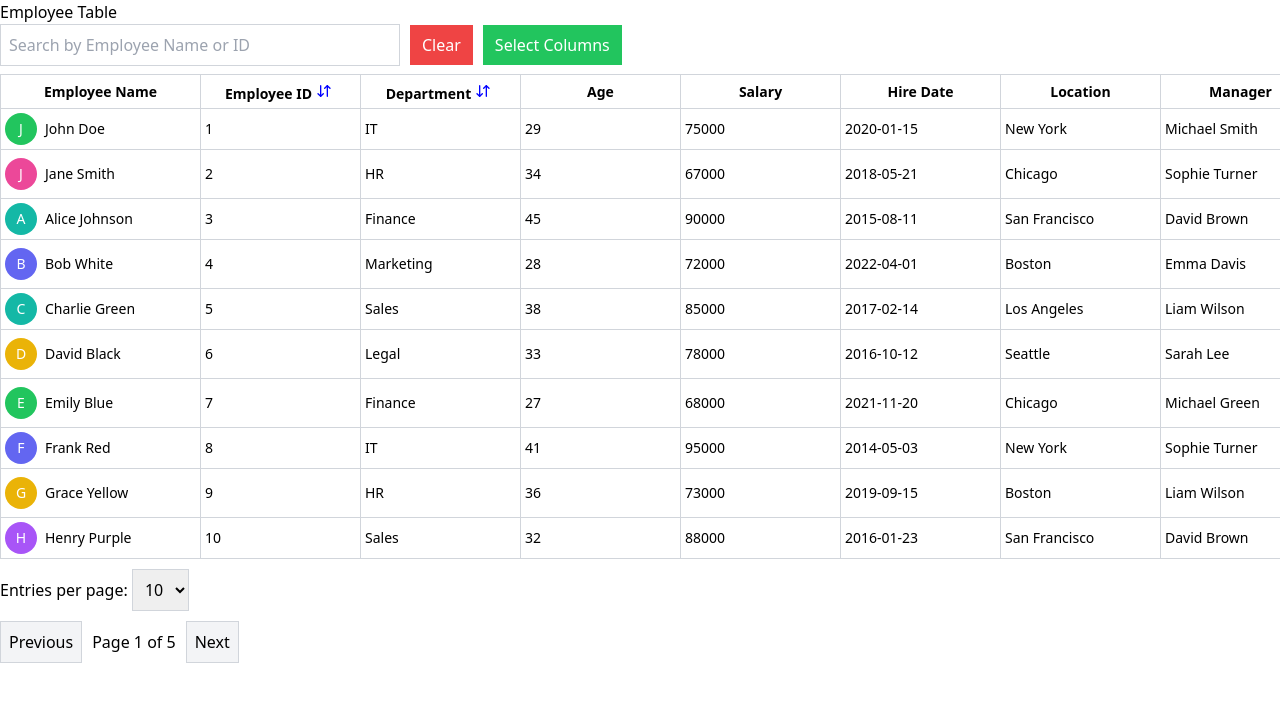
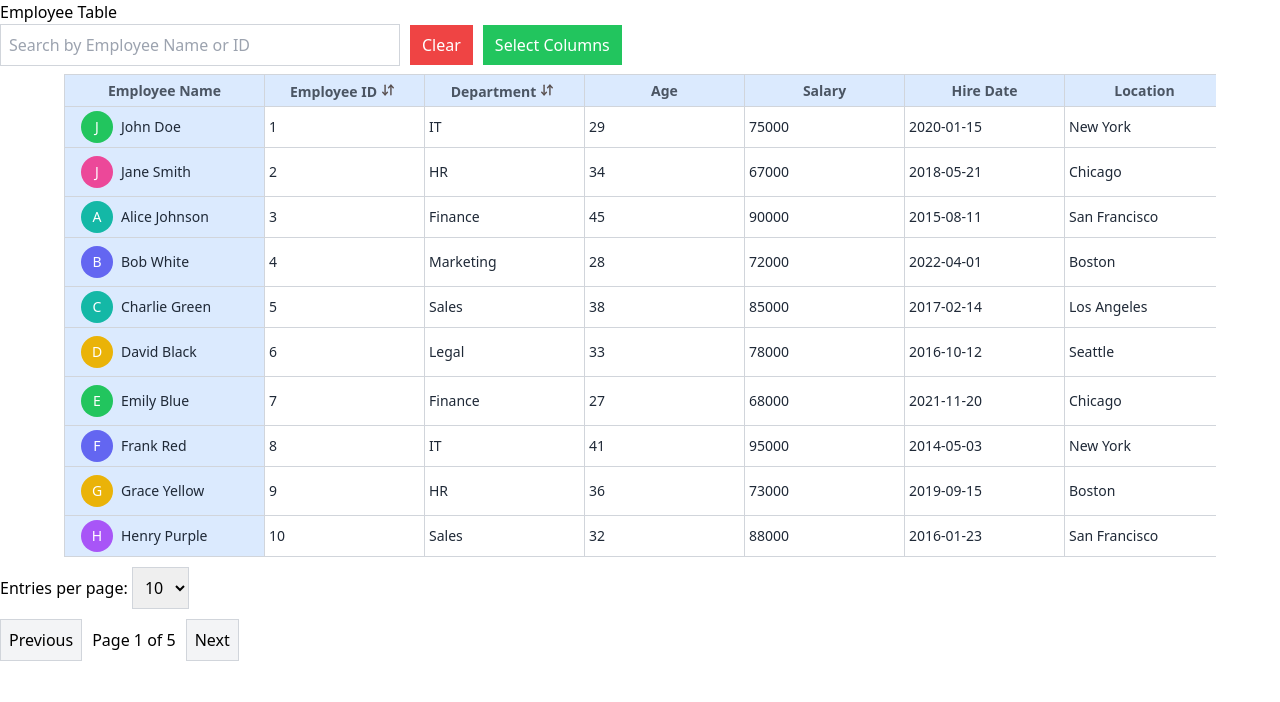
Before and after one commit to smirrr/DataTable, a React (Create React App) app: page / in a window 1280 px wide. Shown: the top 702 px of the page. Built offline with nearby package versions, Linux system fonts and the light colour scheme.

Commit message:
table and scrollbar styling

```diff
--- a/src/components/table.js
+++ b/src/components/table.js
@@ -151,8 +151,8 @@ const DataTable = () => {
                 </div>
             )}
 
-            <div className="overflow-x-auto max-w-full">
-                <table className="table-auto w-full border-collapse border border-gray-300 text-sm">
+            <div className="overflow-x-auto max-w-full mx-auto scrollbar-thin scrollbar-thumb-blue-500 scrollbar-track-gray-200" style={{ width: '90%' }}>
+                <table className="table-auto w-full border-collapse border border-gray-300 text-sm text-gray-800">
                     <thead>
                         <tr>
                             {columns.map(
@@ -160,7 +160,7 @@ const DataTable = () => {
                                     (index === 0 || selectedColumns.find((column) => column.name === col.name && column.visible)) && (
                                         <th
                                             key={index}
-                                            className={`min-w-[130px]  p-1 border border-gray-300 ${index === 0 ? 'sticky left-0 bg-white z-10' : 'static bg-transparent'}`}
+                                            className={`min-w-[130px] p-1 border border-gray-300 ${index === 0 ? 'sticky left-0 z-10' : 'static bg-blue-100 text-gray-600'} bg-blue-100 text-gray-600`}
                                         >
                                             {col.sortable ? (
                                                 <>
@@ -169,7 +169,7 @@ const DataTable = () => {
                                                         className="cursor-pointer p-1 border-none bg-transparent"
                                                         onClick={() => handleSort(col.name)}
                                                     >
-                                                        {sortColumn === col.name ? (sortDirection === 'asc' ? <ArrowUpNarrowWide size={16} color="blue" /> : <ArrowUpWideNarrow size={16} color="blue" />) : <ArrowDownUp size={16} color="blue" />}
+                                                        {sortColumn === col.name ? (sortDirection === 'asc' ? <ArrowUpNarrowWide size={16} color="#5b5252" /> : <ArrowUpWideNarrow size={16} color="#5b5252" />) : <ArrowDownUp size={14} color="#5b5252" strokeWidth={2.5} />}
                                                     </button>
                                                 </>
                                             ) : (
@@ -188,7 +188,7 @@ const DataTable = () => {
                                         (colIndex === 0 || selectedColumns.find((column) => column.name === col.name && column.visible)) && (
                                             <td
                                                 key={colIndex}
-                                                className={` ${col.name === "Employee Name" ? 'min-w-[200px]' : 'min-w-[160px]'} p-1 border border-gray-300 ${colIndex === 0 ? 'sticky left-0 bg-white z-10' : 'static bg-transparent'}`}
+                                                className={`min-w-[160px] p-1 border border-gray-300  ${colIndex === 0 ? 'sticky left-0 z-10 bg-blue-100 min-w-[200px] pl-4' : 'static bg-transparent'} `}
                                             >
                                                 {col.name === "Employee Name" ? (
                                                     <div className="flex items-center">
@@ -208,9 +208,10 @@ const DataTable = () => {
                             </tr>
                         ))}
                     </tbody>
-
                 </table>
             </div>
+
+
 
             {/* Pagination controls */}
             <div className="mt-2.5">
--- a/src/index.css
+++ b/src/index.css
@@ -1,3 +1,22 @@
 @tailwind base;
 @tailwind components;
 @tailwind utilities;
+
+/* Custom scrollbar styles */
+.scrollbar-thin {
+    scrollbar-width: thin;
+    scrollbar-color: #aecce4 #f3f4f6; /* Thumb and track colors */
+  }
+
+  .scrollbar-thin::-webkit-scrollbar {
+    width: 8px;
+  }
+
+  .scrollbar-thin::-webkit-scrollbar-thumb {
+    background-color: #3b82f6; /* Blue color for thumb */
+    border-radius: 10px;
+  }
+
+  .scrollbar-thin::-webkit-scrollbar-track {
+    background-color: #f3f4f6; /* Light gray color for track */
+  }
```
